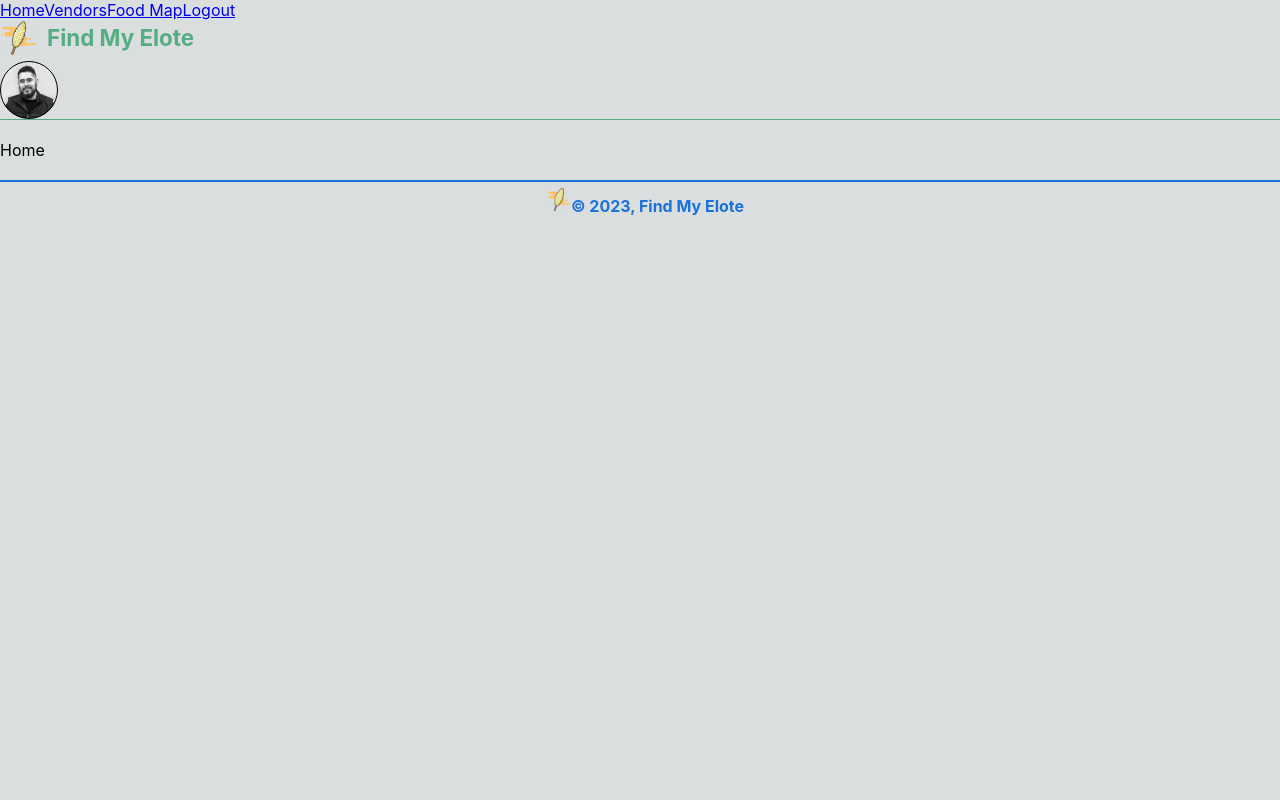
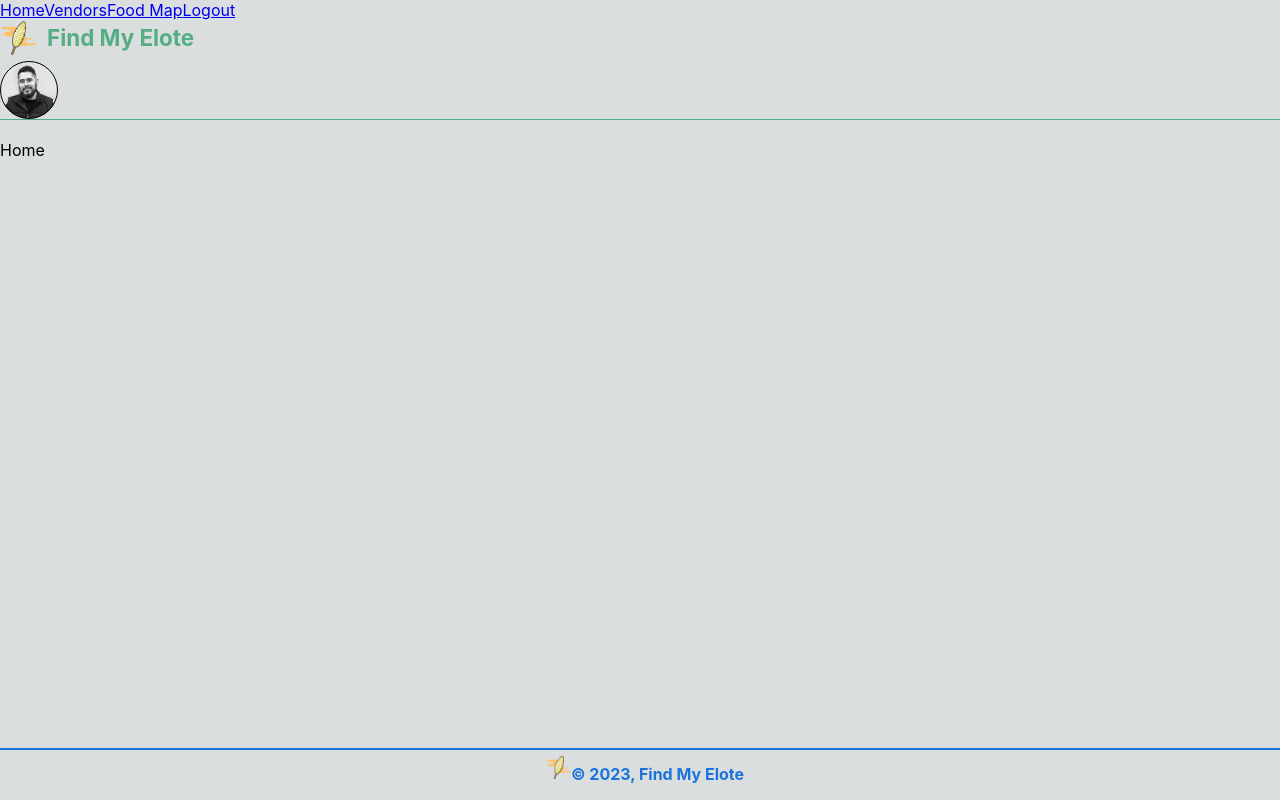
Before and after one commit to rmar72/find-my-elote, a React (Vite) app in the folder frontend/: page / in a window 1280 px wide. Built offline with nearby package versions, Linux system fonts and the light colour scheme.

Commit message:
footer clean up

```diff
--- a/frontend/src/components/Footer.css
+++ b/frontend/src/components/Footer.css
@@ -11,6 +11,8 @@
   text-align: center;
   /* background-color: var(--blue); */
   border-top: 2px solid var(--blue);
+  position: absolute;
+  bottom: 0;
 
   .footer-text {
     font-size: 1em;
--- a/frontend/src/features/foodMap/FoodMap.css
+++ b/frontend/src/features/foodMap/FoodMap.css
@@ -2,6 +2,6 @@
 
 .leaflet-container {
   width: 100%;
-  height: 100vh;
+  height: 70vh;
   /* border: 3px solid black; */
 }
```
